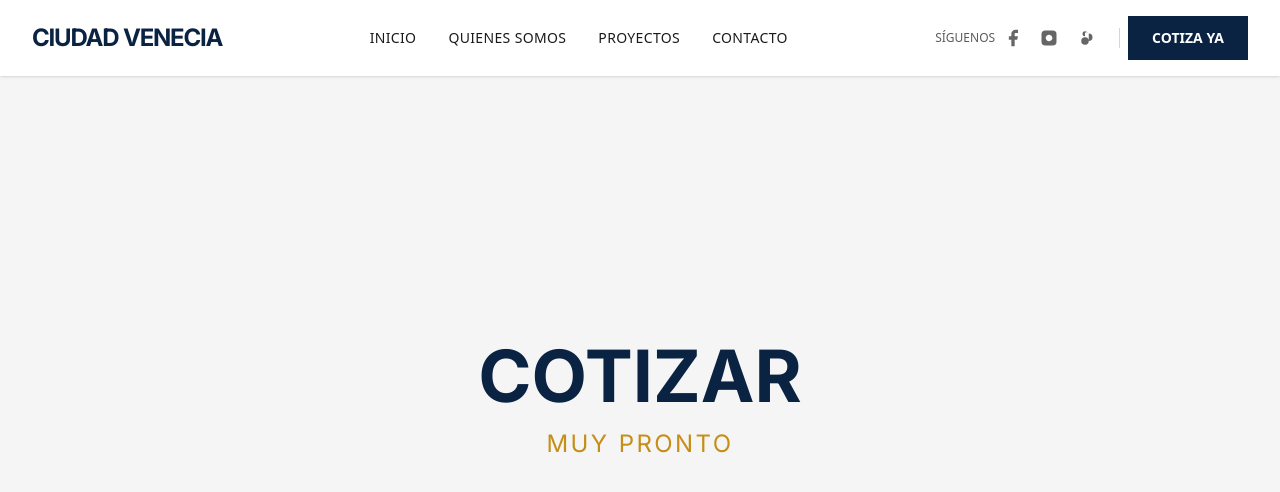
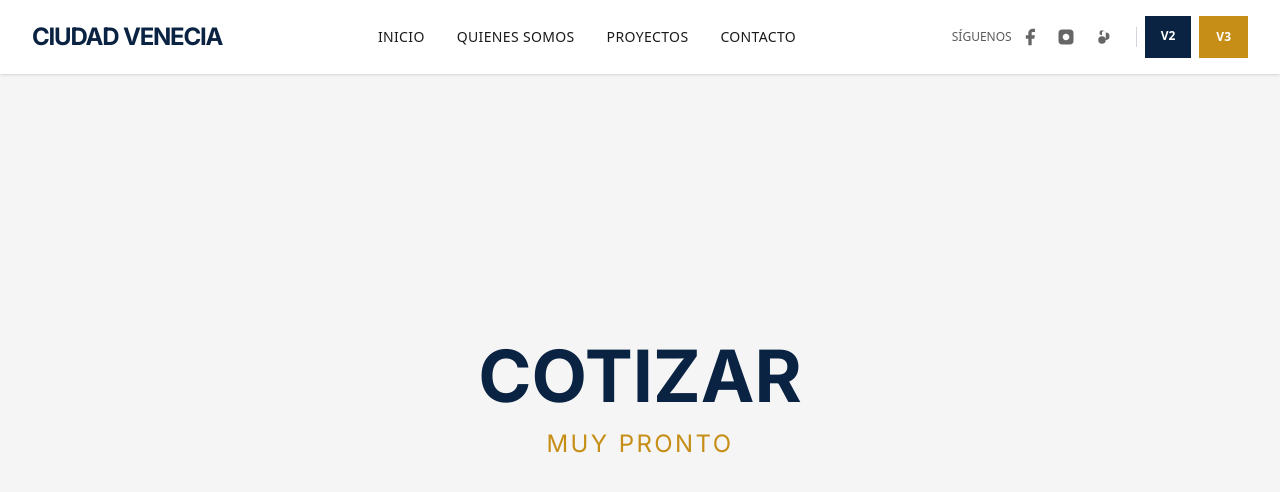
Before and after one commit to rplushn/ciudadvenecia, a Next.js app: page /cotizar in a window 1280 px wide. Shown: the top 492 px of the page. Built offline with nearby package versions, Linux system fonts and the light colour scheme.

Commit message:
Add /design-3 link to Navbar for easy access

```diff
--- a/src/components/Navbar.tsx
+++ b/src/components/Navbar.tsx
@@ -112,13 +112,21 @@ export default function Navbar() {
               ))}
             </div>
 
-            {/* CTA Button - Now points to /design-2 */}
+            {/* CTA Buttons for Development */}
+            <div className="flex gap-2">
               <Link
                 href="/design-2"
-              className="bg-primary hover:bg-accent text-white text-sm font-bold py-3 px-6 transition-all"
+                className="bg-primary hover:bg-accent text-white text-xs font-bold py-3 px-4 transition-all"
               >
-              COTIZA YA
+                V2
               </Link>
+              <Link
+                href="/design-3"
+                className="bg-accent hover:bg-white hover:text-primary text-white text-xs font-bold py-3 px-4 transition-all border border-transparent hover:border-primary"
+              >
+                V3
+              </Link>
+            </div>
           </div>
 
           {/* Mobile Menu Button */}
@@ -149,13 +157,22 @@ export default function Navbar() {
               {item.name}
             </Link>
           ))}
+          <div className="flex gap-2 mt-4">
             <Link
               href="/design-2"
-            className="bg-primary text-white text-center font-bold py-3 mt-4"
+              className="flex-1 bg-primary text-white text-center font-bold py-3"
               onClick={() => setIsMobileMenuOpen(false)}
             >
-            COTIZA YA
+              Ver Diseño 2
             </Link>
+            <Link
+              href="/design-3"
+              className="flex-1 bg-accent text-white text-center font-bold py-3"
+              onClick={() => setIsMobileMenuOpen(false)}
+            >
+              Ver Diseño 3
+            </Link>
+          </div>
         </div>
       )}
     </header>
```
Lines whose indentation alone changed are shown as unchanged.
